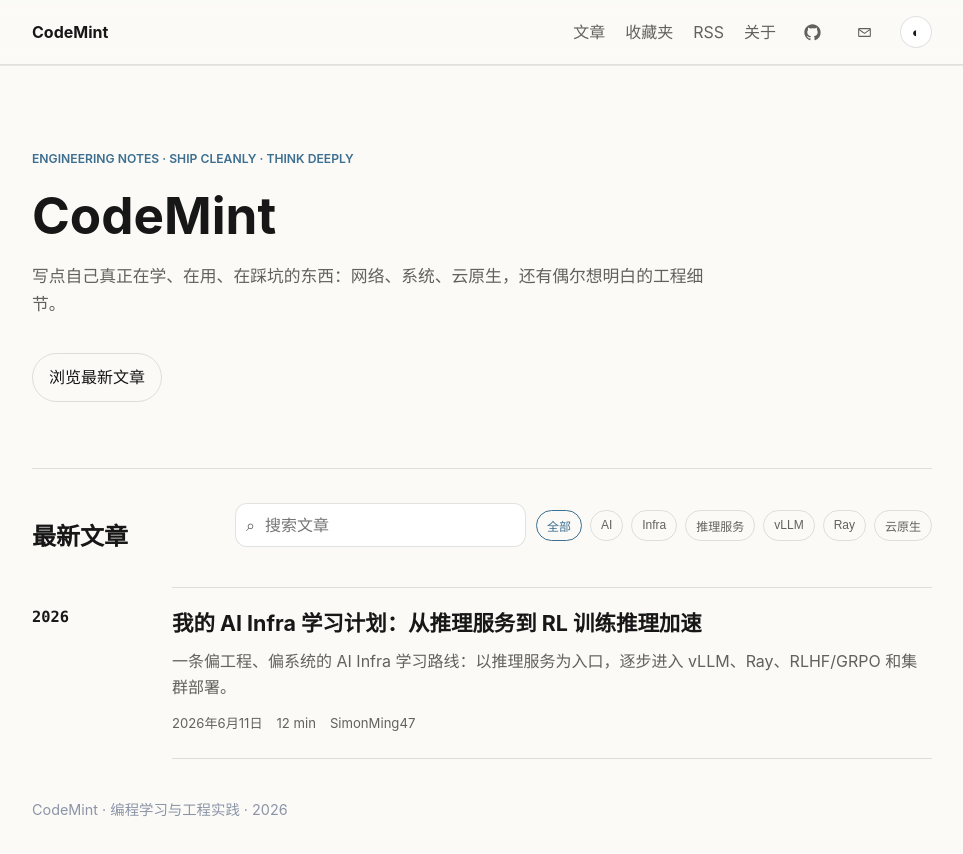
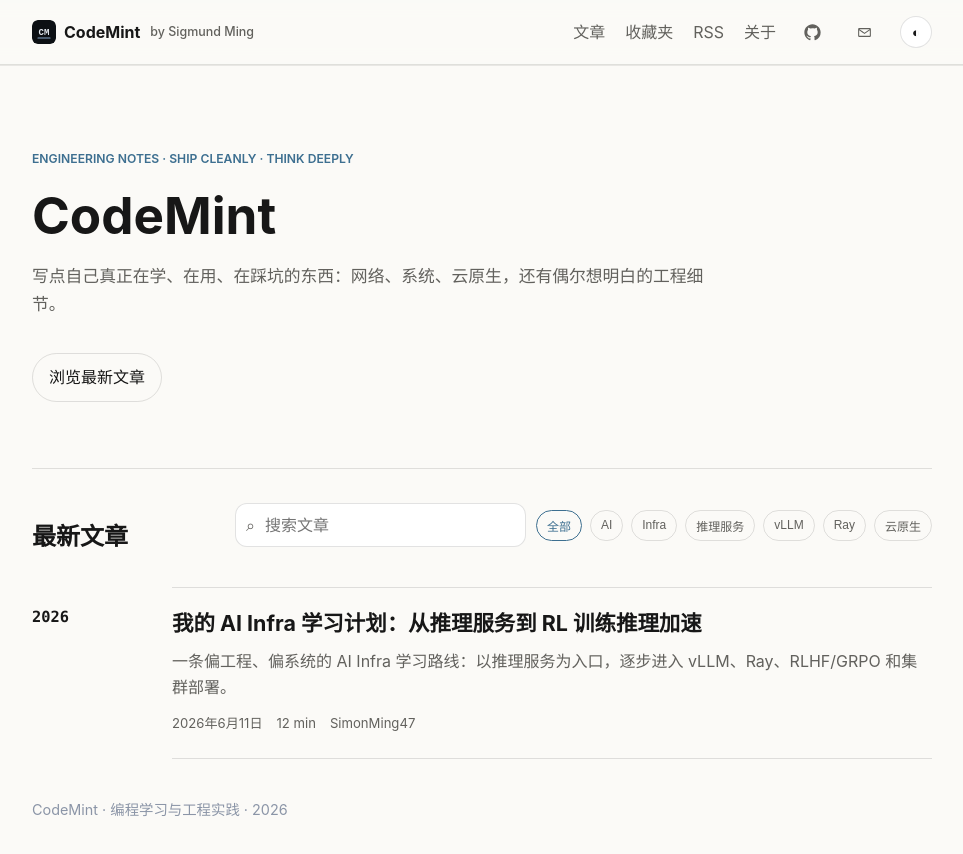
Before and after one commit to SimonMing47/SimonMing47.github.io, an Eleventy site: page src/index.njk in a window 1280 px wide. Shown: the whole page, without its empty margins (158-1121 px from the left). Built offline with nearby package versions, Linux system fonts and the light colour scheme; Eleventy itself is replaced by a stand-in of ours; files that its build step writes are made by us from their sources.

Commit message:
style: add logo and author to brand

```diff
--- a/src/_includes/base.njk
+++ b/src/_includes/base.njk
@@ -80,7 +80,11 @@
     <div class="ambient-layer" aria-hidden="true"></div>
     <header class="site-header">
       <div class="container nav-wrap">
-        <a class="brand" href="{{ '/' | url }}">{{ site.title }}</a>
+        <a class="brand" href="{{ '/' | url }}" aria-label="{{ site.title }} 首页">
+          <img src="{{ '/assets/favicon.svg' | url }}" alt="" aria-hidden="true" />
+          <span class="brand-main">CodeMint</span>
+          <span class="brand-by">by Sigmund Ming</span>
+        </a>
         <nav class="nav-links" aria-label="主导航">
           <a href="{{ '/' | url }}#latest">文章</a>
           <a href="{{ '/bookmarks/' | url }}">收藏夹</a>
--- a/src/assets/css/style.css
+++ b/src/assets/css/style.css
@@ -101,10 +101,29 @@
 }
 
 .brand {
+  display: inline-flex;
+  align-items: center;
+  gap: 8px;
   color: var(--text);
+  letter-spacing: 0;
+}
+
+.brand img {
+  width: 24px;
+  height: 24px;
+  border-radius: 6px;
+}
+
+.brand-main {
   font-weight: 700;
-  letter-spacing: 0;
   font-size: 1rem;
+}
+
+.brand-by {
+  color: var(--muted);
+  font-size: 0.78rem;
+  font-weight: 500;
+  margin-left: 2px;
 }
 
 .nav-links {
@@ -800,6 +819,10 @@
     gap: 12px;
   }
 
+  .brand-by {
+    display: none;
+  }
+
   .tools-row,
   .search-box {
     width: 100%;
```
